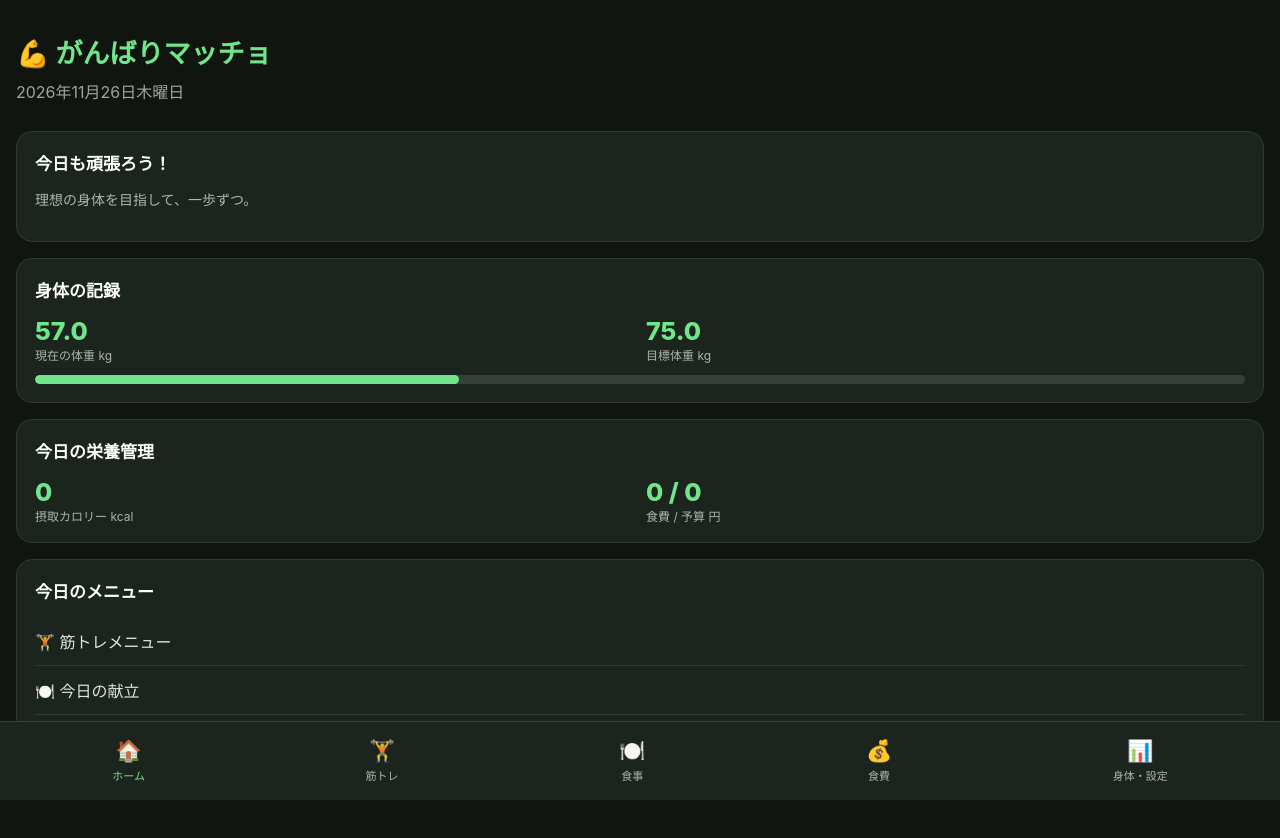
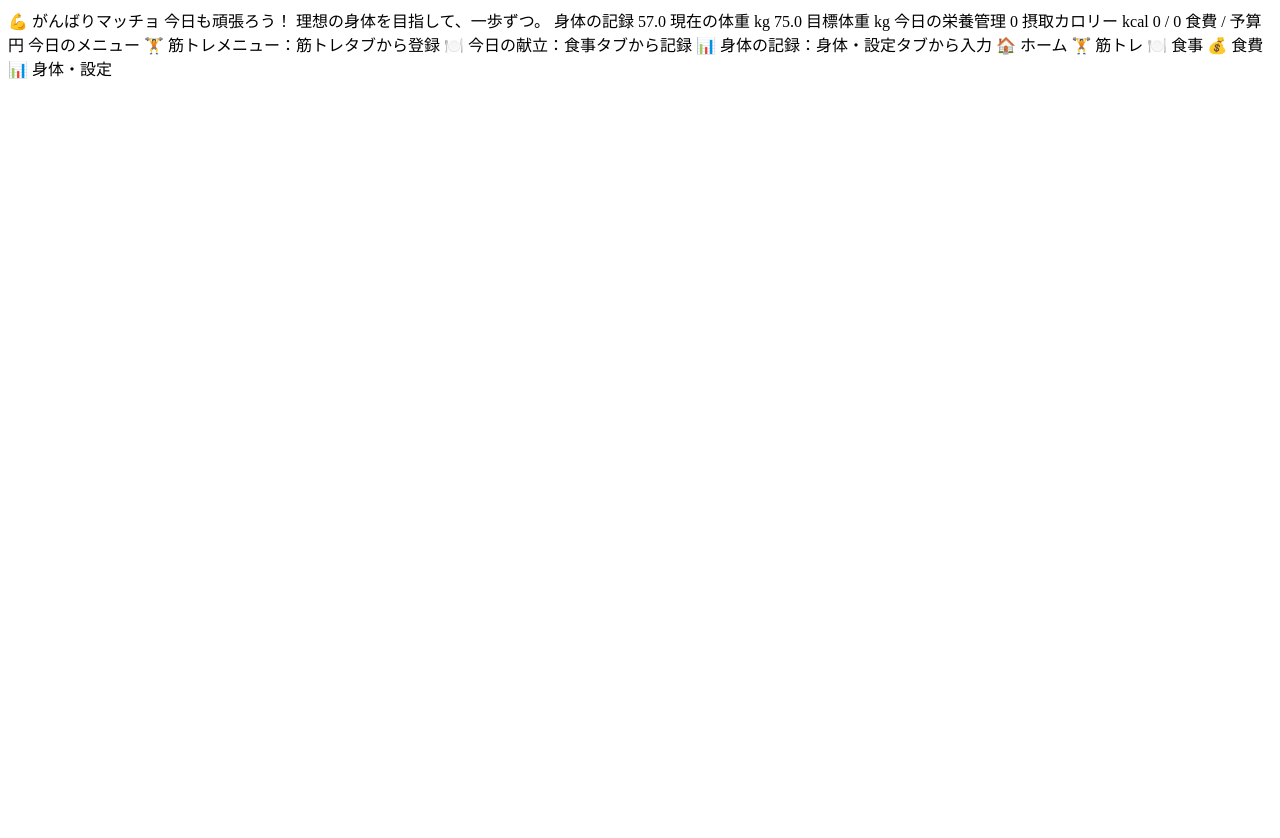
Before and after one commit to CrazySalt0123/ganbari-macho, a plain HTML site: page index.html in a window 1280 px wide. After the commit the page ends 800 px from the top, so only its background shows below. Drawn offline with Linux system fonts and the light colour scheme.

Commit message:
Update index.html

```diff
--- a/index.html
+++ b/index.html
@@ -1,341 +1,29 @@
+💪 がんばりマッチョ
 
+今日も頑張ろう！
+理想の身体を目指して、一歩ずつ。
+身体の記録
+57.0
+現在の体重 kg
+75.0
+目標体重 kg
 
-<!DOCTYPE html>
-
-<html lang="ja">
-
-<head>
-
-  <meta charset="UTF-8">
-
-  <meta name="viewport" content="width=device-width, initial-scale=1.0">
-
-  <meta name="theme-color" content="#101510">
-
-  <title>がんばりマッチョ</title>
-
-  <style>
-
-    * {
-
-      box-sizing: border-box;
-
-    }
-
-    body {
-
-      margin: 0;
-
-      padding: 20px 16px 100px;
-
-      background: #101510;
-
-      color: #ffffff;
-
-      font-family: -apple-system, BlinkMacSystemFont, sans-serif;
-
-    }
-
-    header {
-
-      margin: 12px 0 28px;
-
-    }
-
-    .logo {
-
-      color: #70e58a;
-
-      font-size: 27px;
-
-      font-weight: 800;
-
-    }
-
-    .date {
-
-      color: #9ca69e;
-
-      margin-top: 8px;
-
-    }
-
-    .card {
-
-      background: #1c241e;
-
-      border: 1px solid #303b32;
-
-      border-radius: 16px;
-
-      padding: 18px;
-
-      margin-bottom: 16px;
-
-    }
-
-    .card h2 {
-
-      font-size: 17px;
-
-      margin: 0 0 14px;
-
-    }
-
-    .welcome {
-
-      color: #aab5ac;
-
-      font-size: 14px;
-
-    }
-
-    .stats {
-
-      display: grid;
-
-      grid-template-columns: 1fr 1fr;
-
-      gap: 12px;
-
-    }
-
-    .number {
-
-      font-size: 25px;
-
-      font-weight: 800;
-
-      color: #70e58a;
-
-    }
-
-    .unit {
-
-      color: #aab5ac;
-
-      font-size: 12px;
-
-    }
-
-    .progress {
-
-      height: 9px;
-
-      background: #354039;
-
-      border-radius: 20px;
-
-      overflow: hidden;
-
-      margin-top: 12px;
-
-    }
-
-    .progress-inner {
-
-      width: 35%;
-
-      height: 100%;
-
-      background: #70e58a;
-
-      border-radius: 20px;
-
-    }
-
-    .menu-item {
-
-      padding: 12px 0;
-
-      border-bottom: 1px solid #303b32;
-
-      color: #dce5de;
-
-    }
-
-    .menu-item:last-child {
-
-      border: none;
-
-    }
-
-    nav {
-
-      position: fixed;
-
-      bottom: 0;
-
-      left: 0;
-
-      right: 0;
-
-      display: flex;
-
-      justify-content: space-around;
-
-      background: #1c241e;
-
-      border-top: 1px solid #354039;
-
-      padding: 12px 2px calc(12px + env(safe-area-inset-bottom));
-
-    }
-
-    nav button {
-
-      background: none;
-
-      border: none;
-
-      color: #aab5ac;
-
-      font-size: 11px;
-
-      padding: 5px 2px;
-
-    }
-
-    nav button.active {
-
-      color: #70e58a;
-
-    }
-
-    nav span {
-
-      display: block;
-
-      font-size: 21px;
-
-      margin-bottom: 4px;
-
-    }
-
-  </style>
-
-</head>
-
-<body>
-
-  <header>
-
-    <div class="logo">💪 がんばりマッチョ</div>
-
-    <div class="date" id="today"></div>
-
-  </header>
-
-  <section class="card">
-
-    <h2>今日も頑張ろう！</h2>
-
-    <p class="welcome">理想の身体を目指して、一歩ずつ。</p>
-
-  </section>
-
-  <section class="card">
-
-    <h2>身体の記録</h2>
-
-    <div class="stats">
-
-      <div>
-
-        <div class="number">57.0</div>
-
-        <div class="unit">現在の体重 kg</div>
-
-      </div>
-
-      <div>
-
-        <div class="number">75.0</div>
-
-        <div class="unit">目標体重 kg</div>
-
-      </div>
-
-    </div>
-
-    <div class="progress">
-
-      <div class="progress-inner"></div>
-
-    </div>
-
-  </section>
-
-  <section class="card">
-
-    <h2>今日の栄養管理</h2>
-
-    <div class="stats">
-
-      <div>
-
-        <div class="number">0</div>
-
-        <div class="unit">摂取カロリー kcal</div>
-
-      </div>
-
-      <div>
-
-        <div class="number">0 / 0</div>
-
-        <div class="unit">食費 / 予算 円</div>
-
-      </div>
-
-    </div>
-
-  </section>
-
-  <section class="card">
-
-    <h2>今日のメニュー</h2>
-
-    <div class="menu-item">🏋️ 筋トレメニュー</div>
-
-    <div class="menu-item">🍽️ 今日の献立</div>
-
-    <div class="menu-item">📊 身体の記録</div>
-
-  </section>
-
-  <nav>
-
-    <button class="active"><span>🏠</span>ホーム</button>
-
-    <button><span>🏋️</span>筋トレ</button>
-
-    <button><span>🍽️</span>食事</button>
-
-    <button><span>💰</span>食費</button>
-
-    <button><span>📊</span>身体・設定</button>
-
-  </nav>
-
-  <script>
-
-    document.getElementById("today").textContent =
-
-      new Date().toLocaleDateString("ja-JP", {
-
-        year: "numeric",
-
-        month: "long",
-
-        day: "numeric",
-
-        weekday: "long"
-
-      });
-
-  </script>
-
-</body>
-
-</html>
+今日の栄養管理
+0
+摂取カロリー kcal
+0 / 0
+食費 / 予算 円
+今日のメニュー
+🏋️ 筋トレメニュー：筋トレタブから登録
+🍽️ 今日の献立：食事タブから記録
+📊 身体の記録：身体・設定タブから入力
+🏠
+ホーム
+🏋️
+筋トレ
+🍽️
+食事
+💰
+食費
+📊
+身体・設定
```
